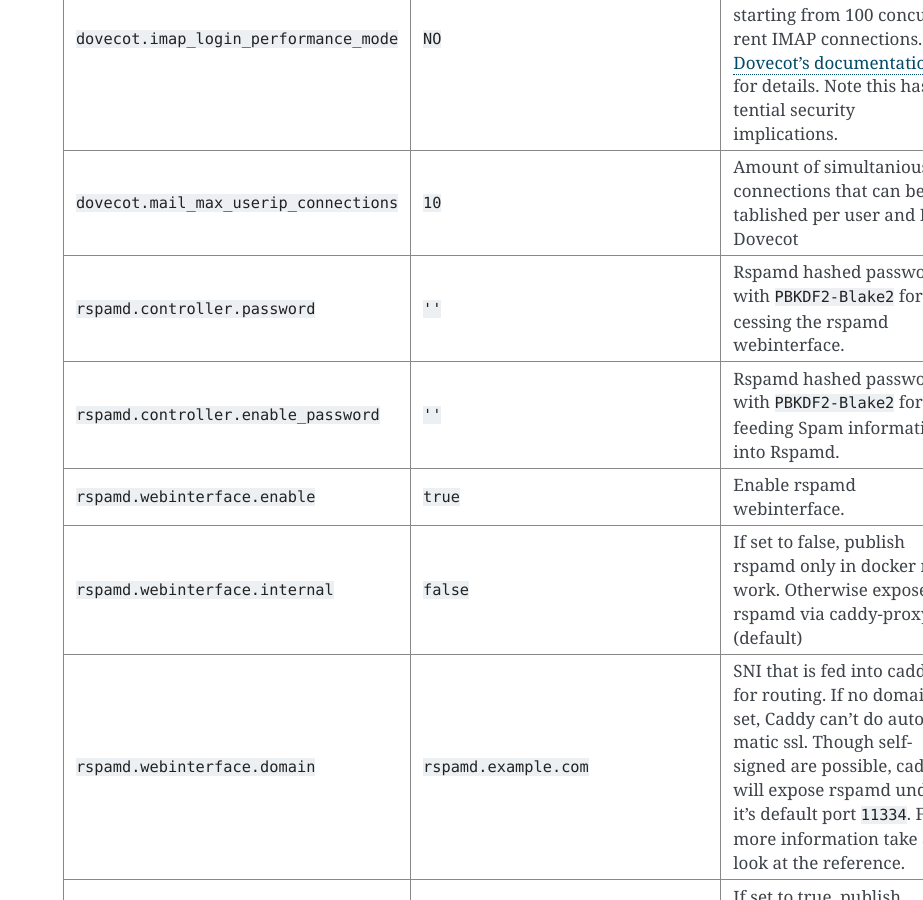
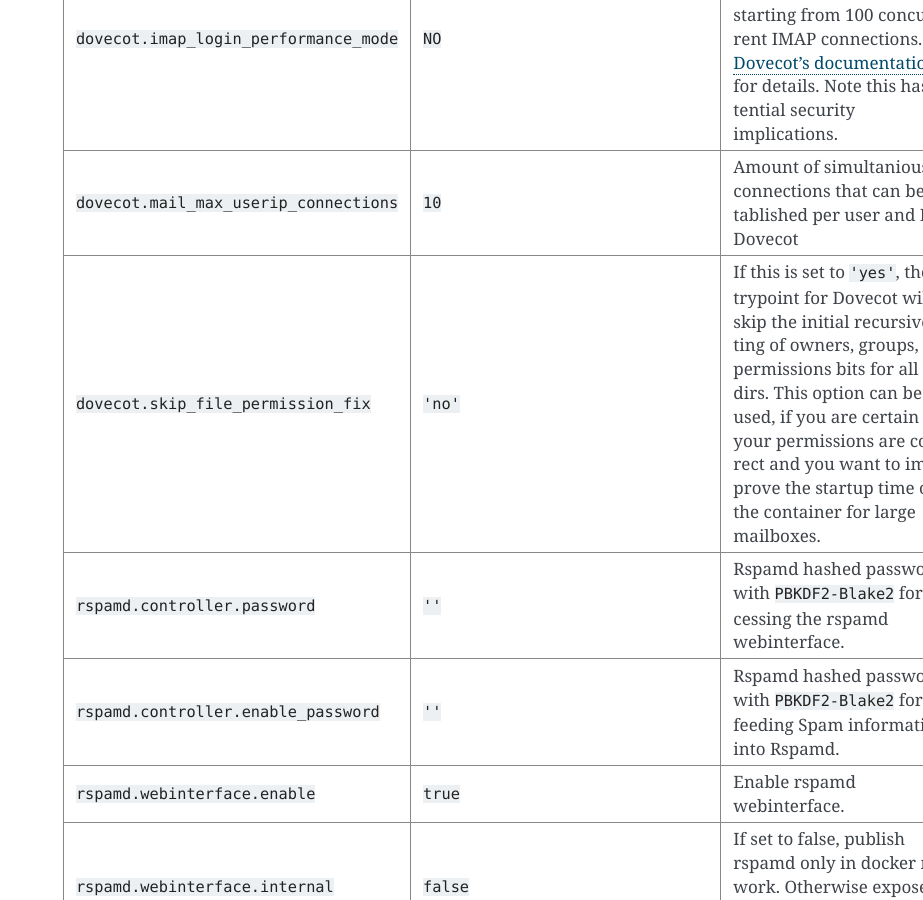
Before and after one commit to thesus/mailstack, a Sphinx documentation site: the page built from docs/source/usage/quickstart.rst, in a window 1280 px wide and 900 px high, scrolled down 4026 px. Shown: the whole window, without its empty margins (357-1280 px from the left). Built offline with Sphinx 7.4.7, drawn with Linux system fonts in a browser that asks for light colours.

Commit message:
Add option to skip file permission setting of Dovecot container

```diff
--- a/docker-compose.template.yml
+++ b/docker-compose.template.yml
@@ -86,6 +86,7 @@
       DOVECOT_IMAP_LOGIN_PERFORMANCE_MODE: "{{ .dovecot.imap_login_performance_mode }}"
       DOVECOT_MAIL_MAX_USERIP_CONNECTIONS: "{{ .dovecot.mail_max_userip_connections }}"
       POSTFIX_SKIP_RSPAMD_MILTER: {{ .postfix.skip_rspamd_milter }}
+      DOVECOT_SKIP_FILE_PERMISSION_FIX: "{{ .dovecot.skip_file_permission_fix }}"
       {{ template "certificates" .}}
     ports:
       - "143:143"
--- a/docs/source/usage/quickstart.rst
+++ b/docs/source/usage/quickstart.rst
@@ -132,6 +132,10 @@
   +-----------------------------------------+-------------------------------------+--------------------------------------------------------------------------------------------------------------------+
   | ``dovecot.mail_max_userip_connections`` | ``10``                              | Amount of simultanious connections that can be established per user and IP to Dovecot                              |
   +-----------------------------------------+-------------------------------------+--------------------------------------------------------------------------------------------------------------------+
+  | ``dovecot.skip_file_permission_fix``    | ``'no'``                            | If this is set to ``'yes'``, the entrypoint for Dovecot will skip the initial recursive setting of owners, groups, |
+  |                                         |                                     | and permissions bits for all mail dirs. This option can be used, if you are certain that your permissions are      |
+  |                                         |                                     | correct and you want to improve the startup time of the container for large mailboxes.                             |
+  +-----------------------------------------+-------------------------------------+--------------------------------------------------------------------------------------------------------------------+
   | ``rspamd.controller.password``          | ``''``                              | Rspamd hashed password with ``PBKDF2-Blake2`` for accessing the rspamd webinterface.                               |
   +-----------------------------------------+-------------------------------------+--------------------------------------------------------------------------------------------------------------------+
   | ``rspamd.controller.enable_password``   | ``''``                              | Rspamd hashed password with ``PBKDF2-Blake2`` for feeding Spam information into Rspamd.                            |
--- a/meta-config.yml
+++ b/meta-config.yml
@@ -59,6 +59,7 @@
       imap_login_performance_mode: "NO"
       publish_sieve_port: "NO"
       mail_max_userip_connections: "10"
+      skip_file_permission_fix: "no"
     comment: Dovecot settings
 
   rspamd:
```
Also changed, not shown: 1 other file.
